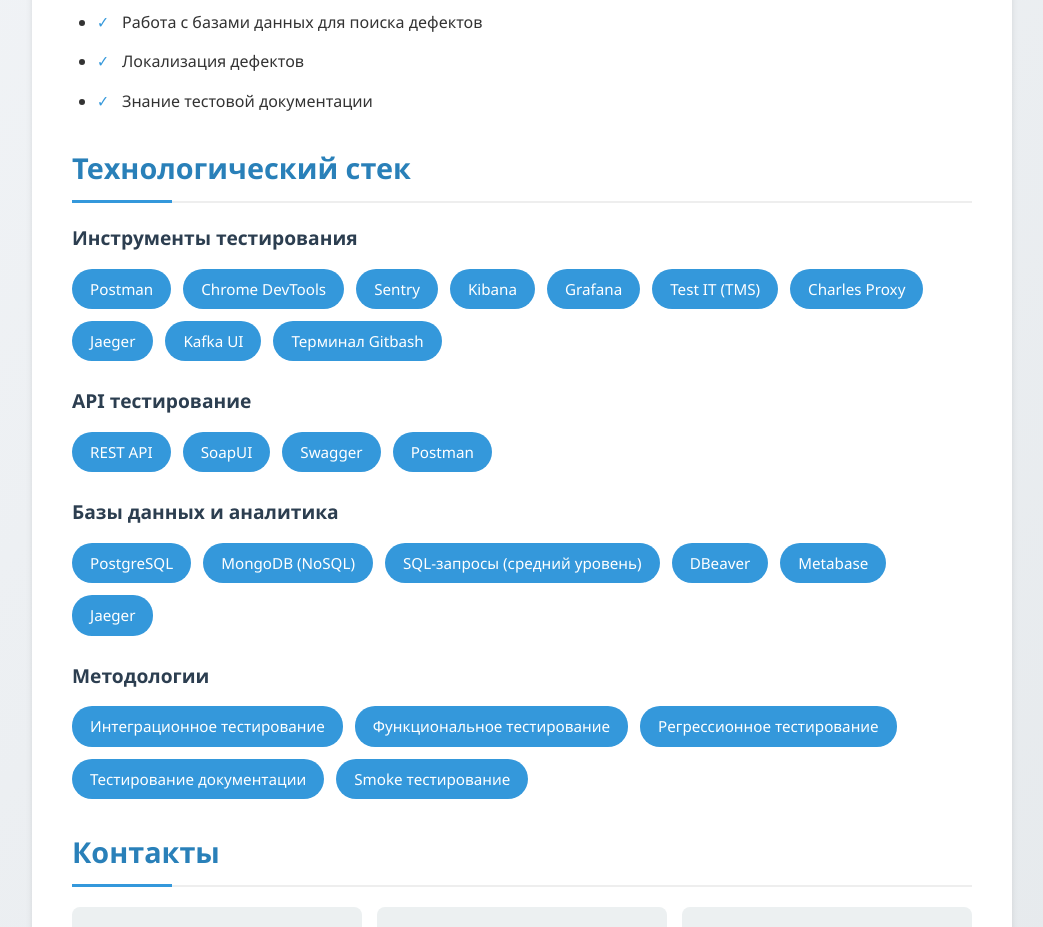
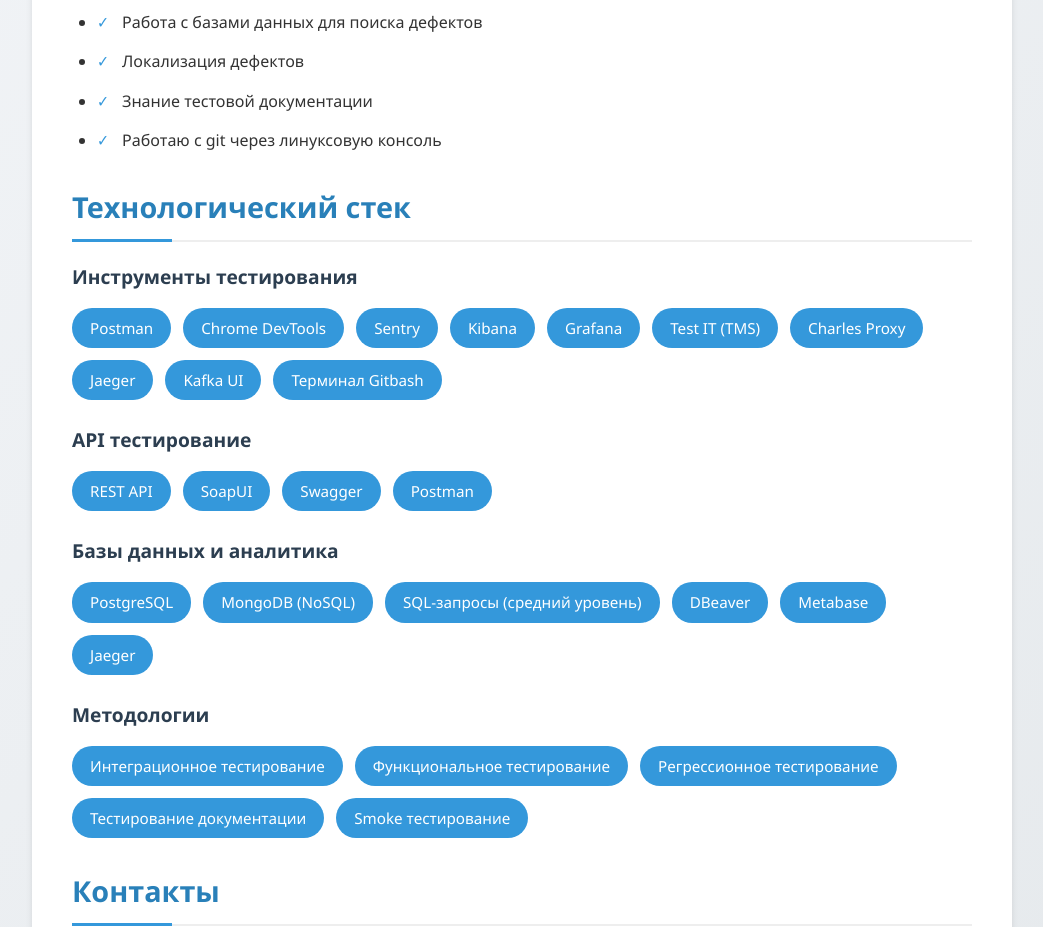
Before and after one commit to VictorAnsimov/VictorAnsimov.github.io, a plain HTML site: page index.html in a window 1280 px wide. Shown: the part 1006-1933 px from the top of the page, without its empty margins (118-1161 px from the left). Drawn offline with Linux system fonts and the light colour scheme.

Commit message:
Новая строчка

```diff
--- a/index.html
+++ b/index.html
@@ -31,6 +31,7 @@
                 <li>Работа с базами данных для поиска дефектов</li>
                 <li>Локализация дефектов</li>
                 <li>Знание тестовой документации</li>
+                <li>Работаю с git через линуксовую консоль</li>
             </ul>
         </section>
 
```
